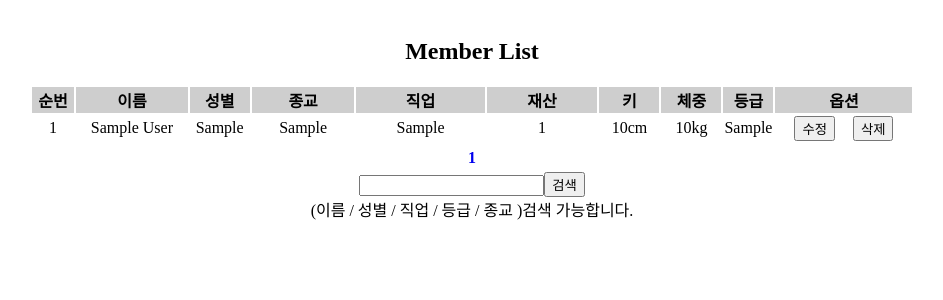
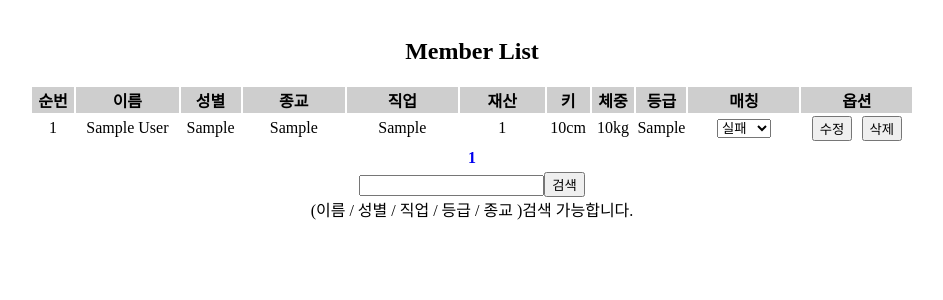
Before and after one commit to dlwnghd/EMBRASSER, a Django app: page /ocr/list in a window 1280 px wide. Shown: the top 300 px of the page, without its empty margins (168-1111 px from the left). Run offline with Django 4.2, Linux system fonts and the light colour scheme; tables that the repository leaves empty hold one stand-in row (values such as "Sample post"); some libraries are stand-ins or nearby versions.

Commit message:
박민준#12.12/13:05
- OCR/urls.py 수정
- OCR/views.py 수정
- static/js/member_matching.js 추가
- template/member_list.html 수정

```diff
--- a/EMBRASSER/OCR/urls.py
+++ b/EMBRASSER/OCR/urls.py
@@ -15,4 +15,5 @@ urlpatterns = [
     path('delete_customer',views.delete_customer),
     path('list', views.member_list),
     path('search', views.member_search),
+    path('matching', views.member_matching),
 ]
--- a/EMBRASSER/OCR/views.py
+++ b/EMBRASSER/OCR/views.py
@@ -925,7 +925,7 @@ def sex_statistics(request):
 
 # 회원 리스트 보기
 def member_list(request):
-    member = Members.objects.filter().values('idx', 'name', 'sex', 'religion', 'job', 'property', 'height', 'weight', 'grade')  # 데이터 조회
+    member = Members.objects.filter().values('idx', 'name', 'sex', 'religion', 'job', 'property', 'height', 'weight', 'grade', 'matching').order_by("idx")  # 데이터 조회
     paginator = Paginator(member, 10)                   # 페이지에 표시할 갯수
     page = int(request.GET.get('page', 1))              # 처음에 보여줄 페이지 설정
     member_list = paginator.get_page(page)
@@ -943,7 +943,7 @@ def member_search(request):
     q.add(Q(grade=word), q.OR)
 
     print('💚💚💚', word)
-    member = Members.objects.filter(q).values('idx', 'name', 'sex', 'religion', 'job', 'property', 'height', 'weight', 'grade').order_by("idx")  # 데이터 조회
+    member = Members.objects.filter(q).values('idx', 'name', 'sex', 'religion', 'job', 'property', 'height', 'weight', 'grade', 'matching').order_by("idx")  # 데이터 조회
     paginator = Paginator(member, 10)                   # 페이지에 표시할 갯수
     page = int(request.GET.get('page', 1))              # 처음에 보여줄 페이지 설정
     member_list = paginator.get_page(page)
@@ -951,6 +951,14 @@ def member_search(request):
 
     return render(request, 'member_list.html', context)
 
+# 매칭 업데이트
+def member_matching(request):
+    try:
+        Members.objects.filter(idx=int(request.GET.get('idx'))).update(matching = int(request.GET.get('matching')))
+        context = {'result' : 'ok',}
+    except Exception as e:
+        context = {'result' : 'no',}
+    return HttpResponse(json.dumps(context), content_type="application/json")
 
 # 회원정보 수정하기 페이지로 이동
 def modify_customer(request:HttpRequest):
--- /dev/null
+++ b/EMBRASSER/static/js/member_matching.js
@@ -0,0 +1,22 @@
+
+// 페이지 로딩시 select 태그 업데이트 해주는 for문.
+for(i=0; i < 10; i++){
+    var idx = $('.member_idx')[i].innerText
+    var matching = $('#matching_' + idx)
+    var m_val = matching.attr('matching');
+
+    matching.val(m_val).prop("selected", true);
+}
+
+// select 태그 선택시 DB에 update 해주는 함수
+function selectBoxChange(matching, idx){
+    $.ajax({
+        type:'get',                                     // get
+        url: 'matching',                                // 호출 URL
+        data: {'matching' : matching, 'idx' : idx},     // 파라미터 정보
+        success: (res)=>{                               // 리턴값
+            console.log('💚 member_matching update 결과 : ', res.result)
+            if(res.result == 'no') alert('DB 통신 오류, 관리자에게 문의하세요.')
+        },
+    })
+}
--- a/EMBRASSER/template/member_list.html
+++ b/EMBRASSER/template/member_list.html
@@ -21,22 +21,23 @@
                 <thead>
                     <tr class="header">
                         <th style="width:05%">순번</th>
-                        <th style="width:13%">이름</th>
+                        <th style="width:12%">이름</th>
                         <th style="width:07%">성별</th>
                         <th style="width:12%">종교</th>
-                        <th style="width:15%">직업</th>
-                        <th style="width:13%">재산</th>
-                        <th style="width:07%">키</th>
-                        <th style="width:07%">체중</th>
+                        <th style="width:13%">직업</th>
+                        <th style="width:10%">재산</th>
+                        <th style="width:05%">키</th>
+                        <th style="width:05%">체중</th>
                         <th style="width:05%">등급</th>
-                        <th style="width:16%">옵션</th>
+                        <th style="width:13%">매칭</th>
+                        <th style="width:13%">옵션</th>
                     </tr>
                 </thead>
                 <tbody id="tbody">
                 {% if board_list %}
                     {% for data in board_list %}
                     <tr class="{% cycle '' 'even_bgcolor' %}">
-                        <td style="text-align:center;">{{ data.idx }}</td>
+                        <td style="text-align:center;" class="member_idx">{{ data.idx }}</td>
                         <td>{{ data.name }}</td>
                         <td>{{ data.sex }}</td>
                         <td>{{ data.religion }}</td>
@@ -45,7 +46,14 @@
                         <td>{{ data.height }}cm</td>
                         <td>{{ data.weight }}kg</td>
                         <td>{{ data.grade }}</td>
-                        <td style="display: flex;justify-content: space-evenly;"">
+                        <td>
+                            <select id="matching_{{ data.idx }}" onchange="selectBoxChange(this.value, '{{ data.idx }}');" matching="{{ data.matching }}">
+                                <option value="0">None</option>
+                                <option value="1">실패</option>
+                                <option value="2">성공</option>
+                            </select>
+                        </td>
+                        <td style="display: flex;justify-content: space-evenly;">
                             <button id="modify_{{data.idx}}" value="{{data.idx}}" onclick="modify_confirm(id)">수정</button>
                             <!-- <button id="delete_button" value="{{data.idx}}" onclick="delete_confirm(id)">삭제</button> -->
                             <button id="delete_{{data.idx}}" value="{{data.idx}}" onclick="delete_confirm(id)">삭제</button>
@@ -98,4 +106,5 @@
     </div>
 </body>
 <script src="../static/js/member_delete.js"></script>
+<script src="../static/js/member_matching.js"></script>
 </html>
```
